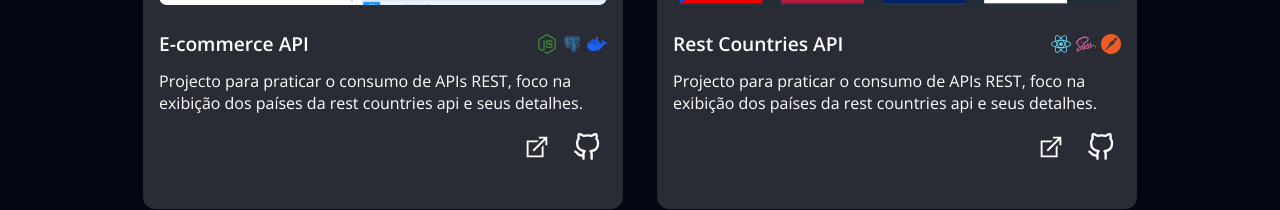
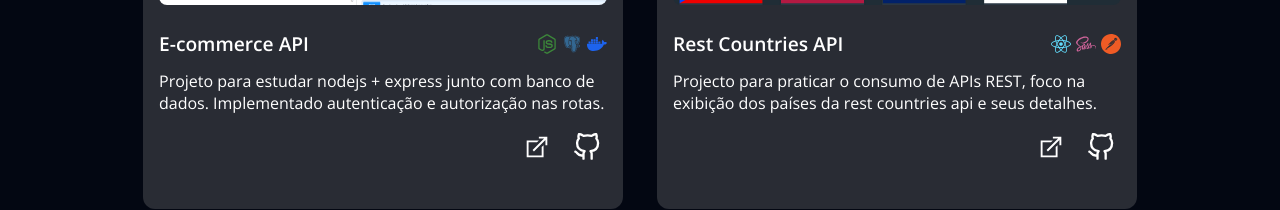
Before and after one commit to Brun0Silveir4/portfolio, a React (Vite) app: page /projects in a window 1280 px wide. Shown: the part 347-557 px from the top of the page. Built offline with nearby package versions, Linux system fonts and the light colour scheme.

Commit message:
fix: arrumando mensagem do projeto de api

```diff
--- a/src/pages/Projects/Projects.jsx
+++ b/src/pages/Projects/Projects.jsx
@@ -19,7 +19,7 @@ export default function Projects() {
   const projectList = [
     {
       title: "E-commerce API",
-      description: "Projecto para praticar o consumo de APIs REST, foco na exibição dos países da rest countries api e seus detalhes.",
+      description: "Projeto para estudar nodejs + express junto com banco de dados. Implementado autenticação e autorização nas rotas.",
       image: EcommerceAPI,
       techs: ["node", "postgres", "docker"],
       clicable: true,
```
